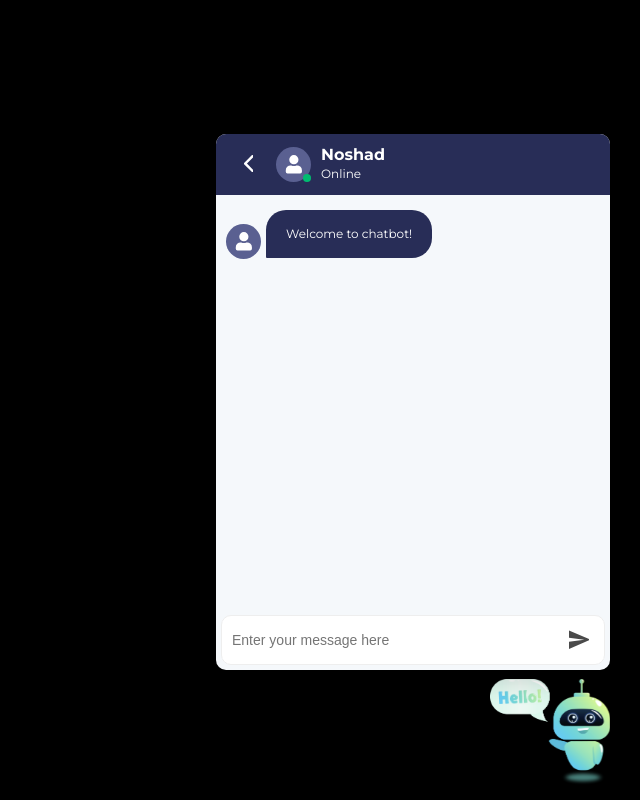
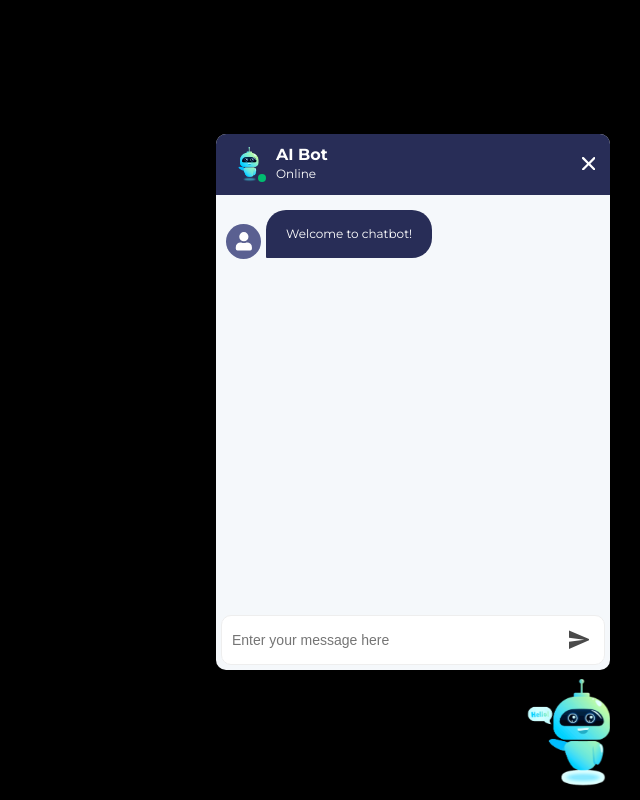
Before and after one commit to Glock25/chatbot, a React (Create React App) app: page / in a window 1280 px wide. Both pictures are taken after a click on the element 1190 px from the left and 734 px from the top of the page. Shown: the whole page, without its empty margins (640-1280 px from the left). Built offline with nearby package versions, Linux system fonts and the light colour scheme.

Commit message:
new changes

```diff
--- a/src/App.js
+++ b/src/App.js
@@ -10,12 +10,6 @@ function App() {
 
     <>
 
-
-
-
-
-
-
     <MainChatComponent />
 
     </>
--- a/src/ChatComponent.js
+++ b/src/ChatComponent.js
@@ -17,10 +17,19 @@ import Header from "./chatbot/Header";
 
 
 
-const ChatComponent = () => {
+const ChatComponent = (props) => {
 
 
   const [messages, setMessages] = useState([]);
+
+
+  const [activeClass, setActiveClass] = useState("")
+
+
+  const pull_data = (data) => {
+    setActiveClass(!data);
+    props.mainparent(data);
+  }
 
   useEffect(() => {
     async function loadWelcomeMessage() {
@@ -36,19 +45,26 @@ const ChatComponent = () => {
 
   const send = async text => {
     const newMessages = messages.concat(
+
       <UserMessage key={messages.length + 1} text={text} />,
+
       <BotMessage
         key={messages.length + 2}
         fetchMessage={async () => await API.GetChatbotResponse(text)}
       />
+
     );
     setMessages(newMessages);
   };
 
 
   return (
-    <div className="chatbot">
-      <Header />
+
+
+    <div  className={activeClass == props.chatshow ? "chatbot active" : "chatbot" }>
+
+
+      <Header   func={pull_data}  />
       <Messages messages={messages} />
       <Input onSend={send} />
     </div>
--- a/src/MainChatComponent.js
+++ b/src/MainChatComponent.js
@@ -2,12 +2,19 @@ import React, {useState} from 'react'
 
 import ChatComponent from "./ChatComponent";
 
-import chatBotIcon from "./images/chatboticon.png"
+import chatBotIcon from "./images/chatboticon.gif"
 import "./chatbot.css";
 
 const MainChatComponent = () => {
 
      const [chatshow, setChatshow] = useState(false);
+
+     const functionforShow = (data) => {
+
+      console.log("this is it",data)
+
+
+    }
 
   return (
     <div >
@@ -19,12 +26,9 @@ const MainChatComponent = () => {
 
 
 
-            {
-                chatshow ?
-                <ChatComponent />
-                :
-                ''
-            }
+                <ChatComponent chatshow={chatshow}  mainparent={functionforShow}/>
+
+
 
 
     </div>
--- a/src/chatbot.css
+++ b/src/chatbot.css
@@ -6,6 +6,8 @@ body{
   font-family: 'Montserrat', sans-serif;
 }
 
+.marginauto{margin-left: auto; margin-right: 0;}
+.chatbot .closebutton{cursor: pointer;}
 .chatIcon{
   position: fixed;
   bottom: 10px;
@@ -15,7 +17,9 @@ body{
 
     cursor: pointer;
     justify-content: center;
+
 }
+
 .chatIcon img{    width: 100%;}
 .chatbot {
   position: fixed;
@@ -30,10 +34,43 @@ body{
   flex-flow: column;
   width: 394px;
   overflow: hidden;
+  display: none;
+}
+.chatbot.active{
+  display: block;
 }
 .chatbot .message-container{margin-bottom: 10px;}
 .chatbot .pxpy-3 {padding: 0px; margin:0 5px 5px 5px;}
 .chatbot .innerboxchat{padding:0 10px;}
+
+.alertcustombox.show{display: block;}
+.alertcustombox {position: absolute;
+  display: none;
+  right: 10px;
+  bottom: -70px;
+  background: #4f4f4f;
+  border: 1px solid #9b9b9b;
+  padding: 5px 10px;
+  width: 160px;
+  border-radius: 5px;}
+
+  .alertcustombox .clearbutton{    border: none;
+    border: none;
+    border-radius: 2px;
+    padding: 5px 14px;
+    margin: 0 2px 5px 2px;
+    background: #00bc71;
+    cursor: pointer;
+    color: #fff;
+    font-weight: 600;
+}
+  .alertcustombox .notsurebutton{    border: none;
+    border-radius: 2px;
+    padding: 5px 14px;
+    background: #ffffff;
+    cursor: pointer;
+    margin: 0 2px 5px 2px;
+}
 
 
 *  {
@@ -67,6 +104,7 @@ body{
   max-height: 50px;
   font-size: 16px;
   font-weight: bold;
+  position: relative;
   background-color: #282D57;
 }
 
@@ -83,6 +121,7 @@ body{
 
   .chatbotheader .leftarrow:hover{background: #393f74;}
 .chatbotheader .usericon{position: relative; width: 35px; height: 35px;  border-radius: 50%;}
+.chatbotheader .usericon img{width: 100%;}
 .chatbotheader .usericon::after{position: absolute; content: ''; width: 8px; height: 8px; background: #00BC70; right: 0px; bottom: 0px; border-radius: 50%;z-index: 99;}
 .chatbotheader .usericon svg{width: 100%; height: 100%;}
 .chatbotheader .rtname {text-align: left; padding-left: 10px;     line-height: 18px;   font-family: 'Montserrat', sans-serif;}
--- a/src/chatbot/Header.jsx
+++ b/src/chatbot/Header.jsx
@@ -1,31 +1,59 @@
-import React from "react";
+import React, { useState } from "react";
 
-export default function Header() {
+import botIcon from "../images/boticon.png"
+
+export default function Header(props) {
+
+  const [closeIcon, setCloseIcon] = useState(false);
+
+  const [alertpopup, setAlertpopup] = useState(false)
+
+  props.func(closeIcon);
+
+
+
   return <div className=" chatbotheader d-flex">
-            <div className="leftarrow">
+            {/* <div className="leftarrow">
               <svg xmlns="http://www.w3.org/2000/svg" width="9.854" height="17.237" viewBox="0 0 9.854 17.237">
                 <path  d="M14.221,14.81l6.522-6.517A1.232,1.232,0,0,0,19,6.553l-7.389,7.384a1.229,1.229,0,0,0-.036,1.7l7.42,7.435a1.232,1.232,0,1,0,1.745-1.74Z" transform="translate(-11.251 -6.194)" fill="#fff"/>
               </svg>
 
-            </div>
+            </div> */}
 
             <div className="icon_name_head d-flex">
                 <div className="usericon">
-                  <svg xmlns="http://www.w3.org/2000/svg" width="31" height="31" viewBox="0 0 31 31">
-                  <g id="Group_1" data-name="Group 1" transform="translate(-230.336 -85.336)">
-                    <circle id="Ellipse_1" data-name="Ellipse 1" cx="15.5" cy="15.5" r="15.5" transform="translate(230.335 85.336)" fill="#5a6091"/>
-                    <path id="Icon_awesome-user" data-name="Icon awesome-user" d="M7.152,8.174A4.087,4.087,0,1,0,3.065,4.087,4.087,4.087,0,0,0,7.152,8.174ZM10.013,9.2H9.48a5.558,5.558,0,0,1-4.655,0H4.291A4.292,4.292,0,0,0,0,13.487v1.328a1.533,1.533,0,0,0,1.533,1.533H12.772A1.533,1.533,0,0,0,14.3,14.816V13.487A4.292,4.292,0,0,0,10.013,9.2Z" transform="translate(239 92.481)" fill="#fff"/>
-                  </g>
-                </svg>
 
+                  <img src={botIcon} alt="" />
 
                 </div>
                 <div className="rtname">
-                    <strong className="d-block">Noshad</strong>
+                    <strong className="d-block">AI Bot</strong>
                     <small>Online</small>
                 </div>
             </div>
 
+            <div className="closebutton marginauto"
+            onClick={()=>{setAlertpopup(!alertpopup)}}
+            >
+              <svg xmlns="http://www.w3.org/2000/svg" width="13.426" height="13.423" viewBox="0 0 13.426 13.423">
+                <path d="M19.589,18l4.8-4.8A1.124,1.124,0,0,0,22.8,11.616l-4.8,4.8-4.8-4.8A1.124,1.124,0,1,0,11.616,13.2l4.8,4.8-4.8,4.8A1.124,1.124,0,0,0,13.2,24.384l4.8-4.8,4.8,4.8A1.124,1.124,0,1,0,24.384,22.8Z" transform="translate(-11.285 -11.289)" fill="#fff"/>
+              </svg>
+
+            </div>
+
+
+              <div  className={alertpopup ? "alertcustombox show"  : "alertcustombox " }>
+                <p style={{marginTop:0, fontSize:"12px", fontWeight : 500}}>
+                  Are you sure you want to clear this conversation?
+                </p>
+
+
+                <button className="clearbutton" onClick={() => {setCloseIcon(!closeIcon) } }>Clear</button>
+                <button className="notsurebutton"     onClick={()=>{setAlertpopup(!alertpopup)}} >Not Sure</button>
+            </div>
+
+
+
 
         </div>;
 }
--- a/src/chatbot/input.jsx
+++ b/src/chatbot/input.jsx
@@ -9,7 +9,10 @@ export default function Input({ onSend }) {
 
   const handleSend = e => {
     e.preventDefault();
-    onSend(text);
+    if(text.length > 1){
+      onSend(text);
+    }
+
     setText("");
   };
 
```
Also changed, not shown: src/images/boticon.png (added), src/images/chatboticon.gif (added).
